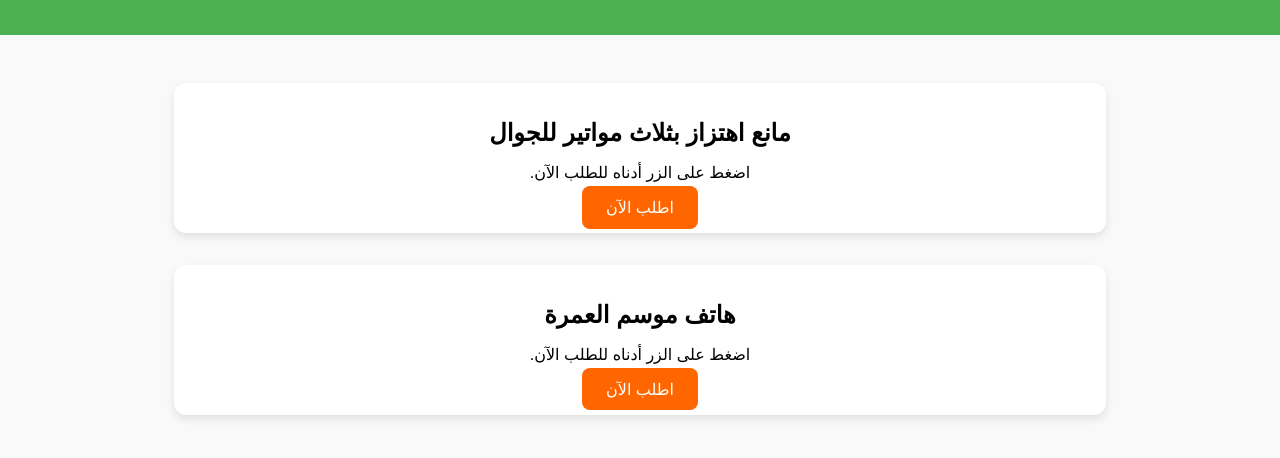
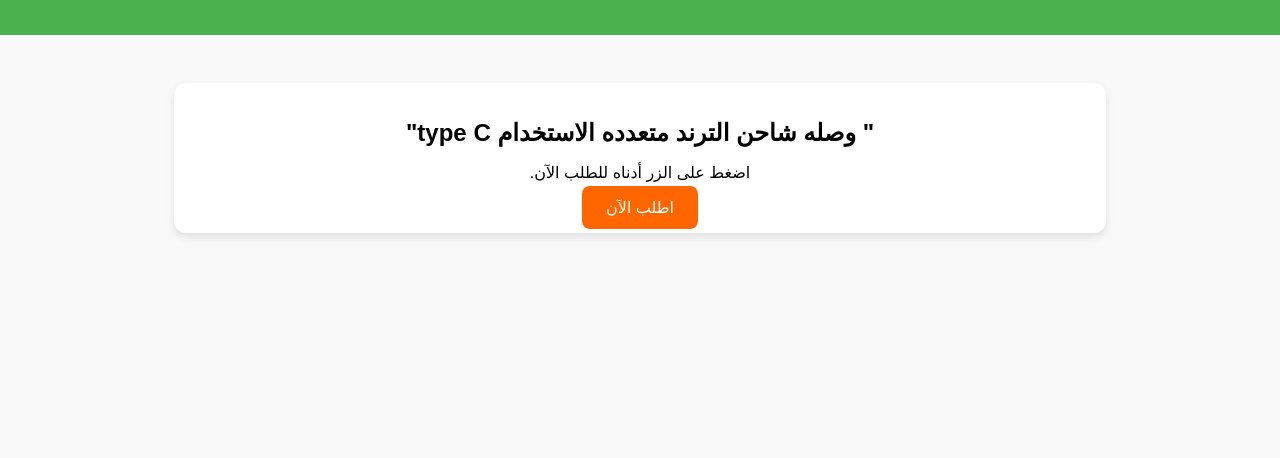
Before and after one commit to amroA12/store2, a plain HTML site: page index.html in a window 1280 px wide. Shown: the part 78-536 px from the top of the page. Drawn offline with Linux system fonts and the light colour scheme.

Commit message:
Update index.html

```diff
--- a/index.html
+++ b/index.html
@@ -59,14 +59,9 @@
     </header>
     <div class="container">
         <div class="product">
-            <h2>مانع اهتزاز بثلاث مواتير للجوال</h2>
+            <h2>" وصله شاحن الترند متعدده الاستخدام type C"</h2>
             <p>اضغط على الزر أدناه للطلب الآن.</p>
-            <a class="order-btn" href="https://damenkom-orders.com?id=864fb41d-e698-4e38-ac52-0ee2a812f745" target="_blank">اطلب الآن</a>
-        </div>
-        <div class="product">
-            <h2>  هاتف موسم العمرة</h2>
-            <p>اضغط على الزر أدناه للطلب الآن.</p>
-            <a class="order-btn" href="https://damenkom-orders.com/?id=4842bf4d-d23b-4f6e-bf82-593c01ccb278" target="_blank">اطلب الآن</a>
+            <a class="order-btn" href="https://damenkom-orders.com?id=6e983c7e-b9b7-40dc-bdec-ccc2d8cc1263" target="_blank">اطلب الآن</a>
         </div>
     </div>
 </body>
```
